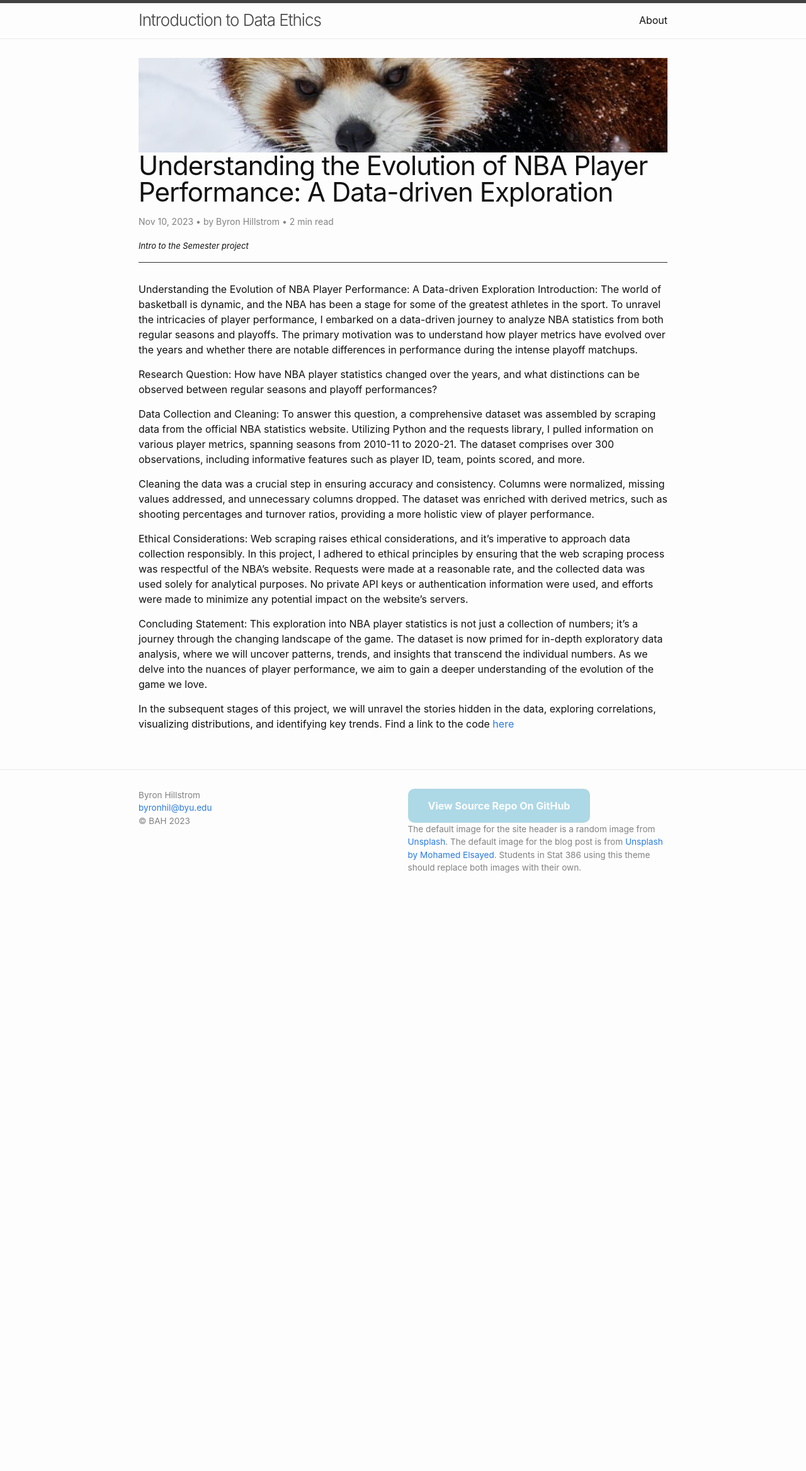
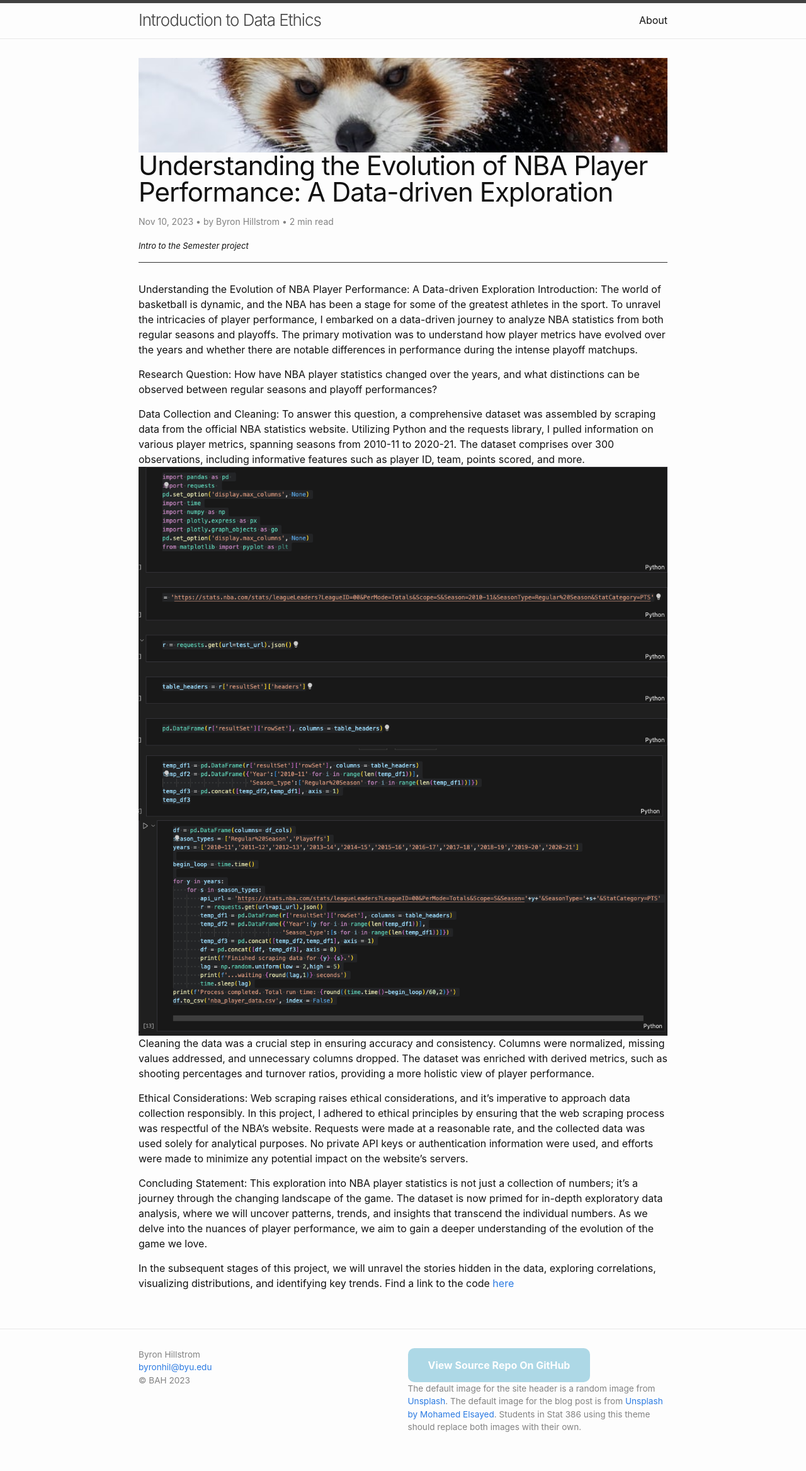
Before and after one commit to byronhillstrom/byronhillstrom.github.io, a Jekyll site: the page built from _posts/2023-11-10-collection-cleaning-intro.md, in a window 1280 px wide. Shown: the whole page at 63% size. Built offline with Jekyll 4.4.1, drawn with Linux system fonts in a browser that asks for light colours; comment, search, counter and statistics services are not loaded; before the commit the page ends 1448 px from its top, so only the background shows below that.

Commit message:
Update 2023-11-10-collection-cleaning-intro.md

```diff
--- a/_posts/2023-11-10-collection-cleaning-intro.md
+++ b/_posts/2023-11-10-collection-cleaning-intro.md
@@ -15,7 +15,9 @@ How have NBA player statistics changed over the years, and what distinctions can
 
 Data Collection and Cleaning:
 To answer this question, a comprehensive dataset was assembled by scraping data from the official NBA statistics website. Utilizing Python and the requests library, I pulled information on various player metrics, spanning seasons from 2010-11 to 2020-21. The dataset comprises over 300 observations, including informative features such as player ID, team, points scored, and more.
-
+<img src="{{https://byronhillstrom.github.io}}/assets/images/webscrape1.png"/>
+<img src="{{https://byronhillstrom.github.io}}/assets/images/webscrape2.png"/>
+<img src="{{https://byronhillstrom.github.io}}/assets/images/webscrape3.png"/>
 Cleaning the data was a crucial step in ensuring accuracy and consistency. Columns were normalized, missing values addressed, and unnecessary columns dropped. The dataset was enriched with derived metrics, such as shooting percentages and turnover ratios, providing a more holistic view of player performance.
 
 Ethical Considerations:
```
